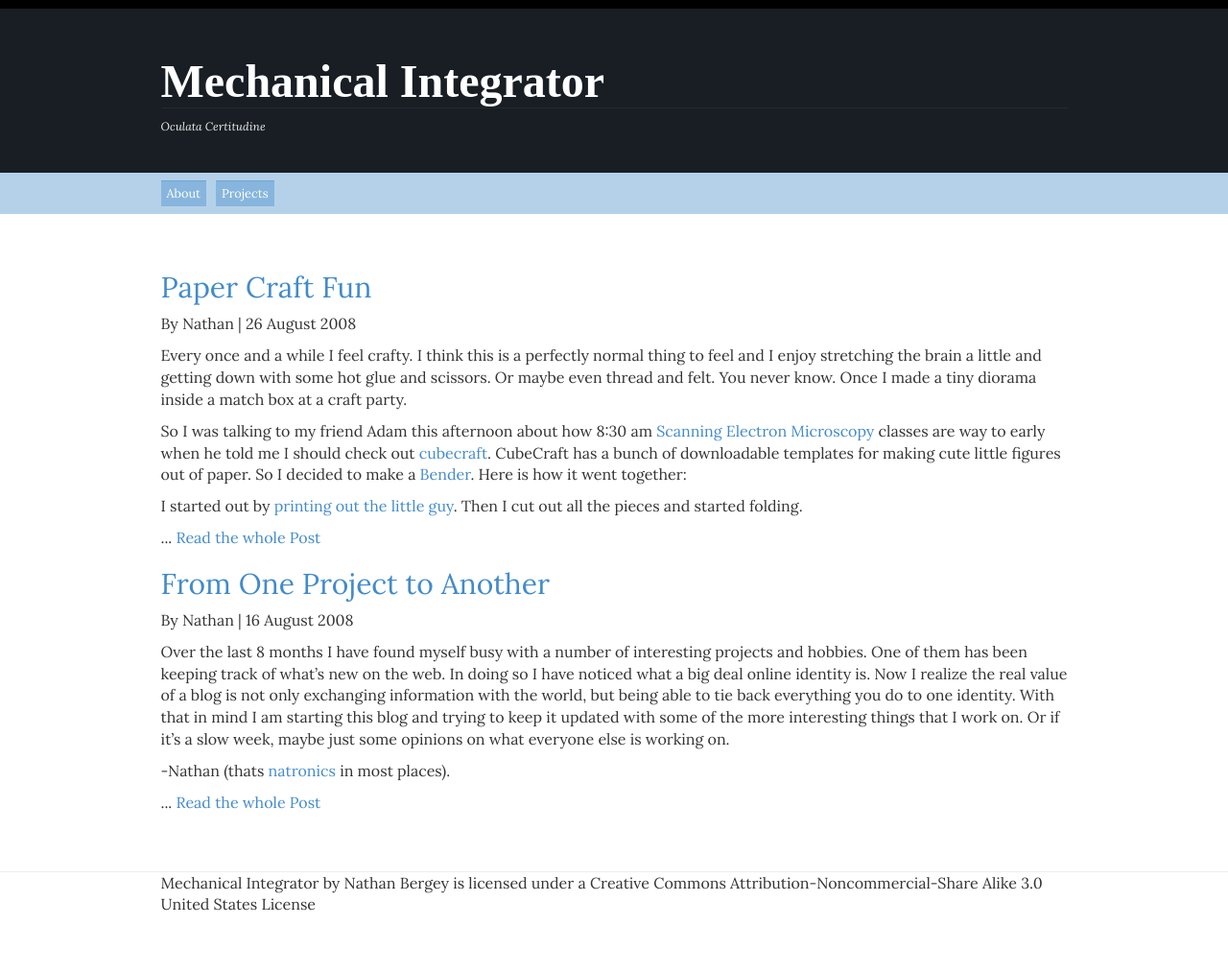
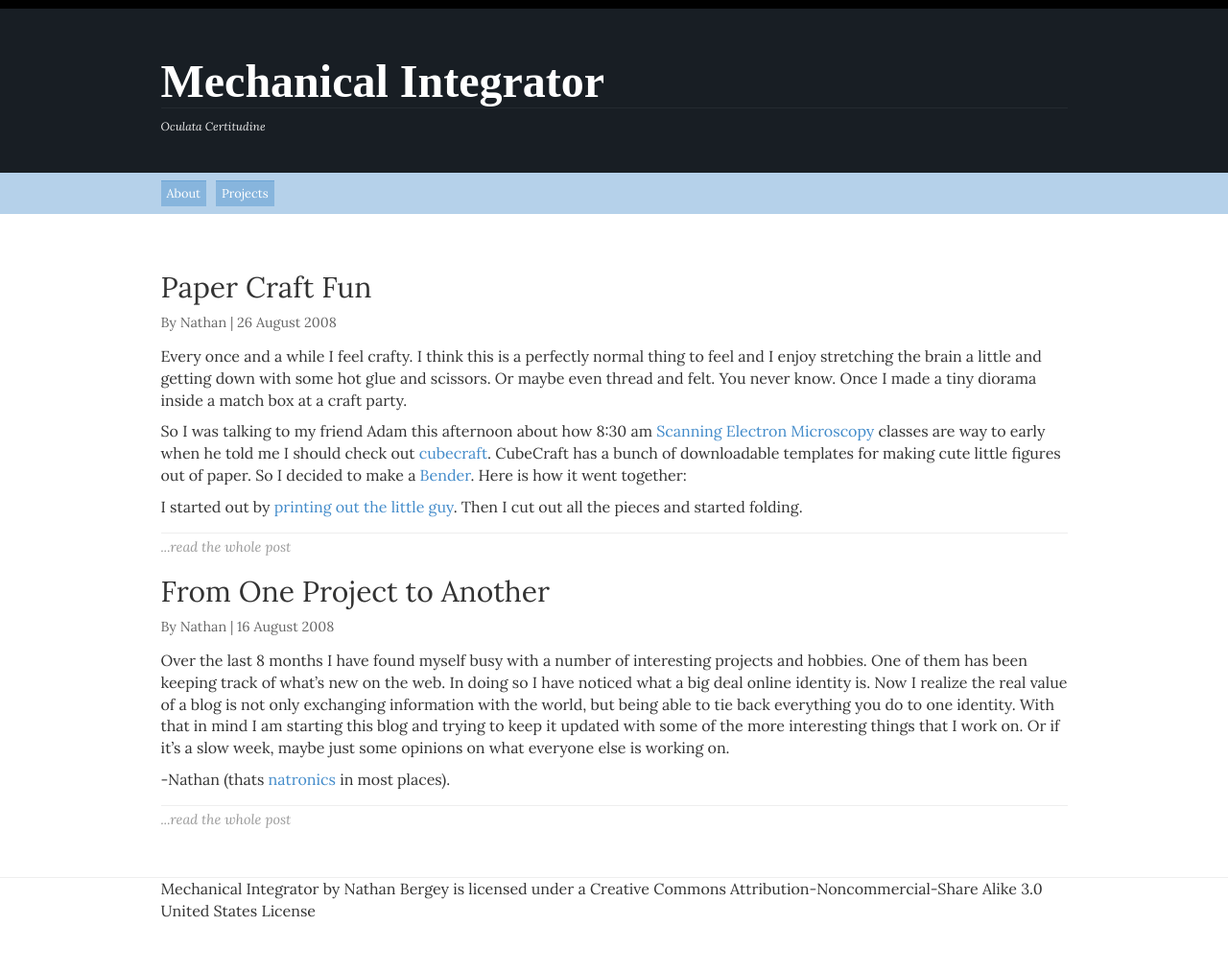
Before and after one commit to natronics/MechanicalIntegrator, a Jekyll site: the page built from index.markdown, in a window 1280 px wide. Shown: the whole page at 96% size. Built offline with Jekyll 4.4.1, drawn with Linux system fonts in a browser that asks for light colours; some web fonts are replaced.

Commit message:
more style

```diff
--- a/_layouts/base.html
+++ b/_layouts/base.html
@@ -16,7 +16,7 @@
     <div class="container">
      <div class="row">
       <div class="col-lg-10 col-lg-offset-1">
-       <h1>Mechanical Integrator</h1>
+       <h1><a href="/">Mechanical Integrator</a></h1>
        <p>Oculata Certitudine<p>
       </div>
      </div>
--- a/_layouts/post.html
+++ b/_layouts/post.html
@@ -5,7 +5,7 @@ layout: base
  <div class="col-lg-8 col-lg-offset-1">
 
     <h2>{{ page.title }}</h2>
-    <p class="byline">By Nathan | {{ page.date | date_to_long_string }}</p>
+    <p class="byline">By <span class="author">Nathan</span> | {{ page.date | date_to_long_string }}</p>
 
     {{content}}
 
--- a/index.markdown
+++ b/index.markdown
@@ -9,7 +9,7 @@ title: home
 
   {{ post.content }}
 
-  <p class="keepreading">
-    ... <a href="{{ post.url }}">Read the whole Post</a>
-  </p>
+  <div class="postfoot postflow">
+    <a href="{{ post.url }}">...read the whole post</a>
+  </div>
 {% endfor %}
--- a/resources/css/style.css
+++ b/resources/css/style.css
@@ -10,6 +10,13 @@ body {
 
 h2, h3, h4 {
     font-family: 'Lora', serif;
+}
+
+h1 a,
+h2 a,
+h3 a,
+h4 a {
+    color: inherit;
 }
 
 #header {
@@ -25,6 +32,11 @@ h2, h3, h4 {
         font-weight: 700;
         border-bottom: 1px solid #242a30;
         margin-top: 50px;
+    }
+
+    #header a:hover {
+        color: inherit;
+        text-decoration: none;
     }
 
     #header p {
@@ -61,6 +73,16 @@ h2, h3, h4 {
     }
 
 
+.byline {
+    color: #666;
+    font-size: 0.9em;
+    margin-bottom: 0.9em;
+}
+
+    .byline .author {
+        font-style: italic;
+    }
+
 .postfoot {
     border-top: 1px solid #eee;
     font-size: 0.9em;
@@ -69,15 +91,20 @@ h2, h3, h4 {
     padding-top: 4px;
 }
 
+    .postfoot a {
+        color: #999;
+    }
+
+    .postfoot .categories,
+    .postfoot .tags {
+        font-style: italic;
+    }
+
 .postflow {
     margin-top: 15px;
     font-style: italic;
 }
 
-    .postflow a {
-        color: #999;
-    }
-
 #footer {
     border-top: 1px solid #eee;
 }
```
